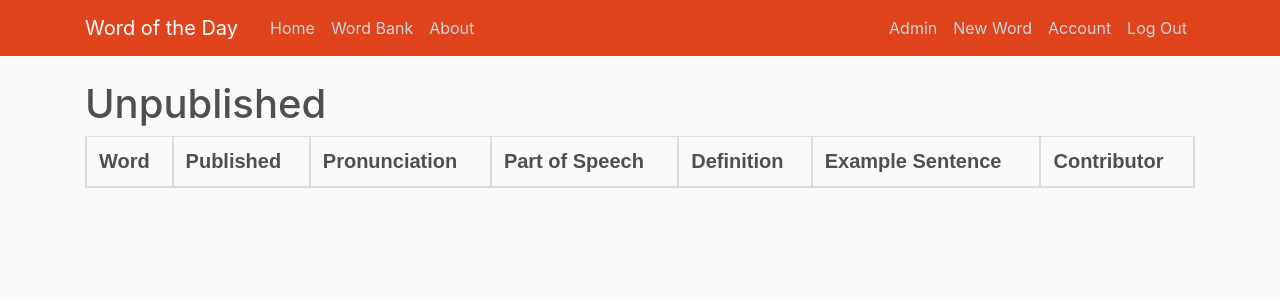
After one commit to BrichfoE/daily_word, a Flask app: page /admin in a window 1280 px wide. The commit adds this page. Shown: the top 300 px of the page. Run offline with Flask 2, Linux system fonts and the light colour scheme; a user stored in the database is signed in; data comes from the database, SQL or seed files in the repository; both versions use the stored data as it was after the commit; lists and menus that the app fills with data are empty; some libraries are stand-ins or nearby versions.

```diff
--- a/wotd/forms.py
+++ b/wotd/forms.py
@@ -72,3 +72,8 @@ class WordForm(FlaskForm):
     ipa = StringField('IPA', validators=[DataRequired()])
     date_published = DateField('Publish Date', validators=[DataRequired()])
     submit = SubmitField('Post')
+
+
+class SearchForm(FlaskForm):
+    search_data = StringField('Search')#, validators=[DataRequired()])
+    submit = SubmitField('Post')
--- a/wotd/routes.py
+++ b/wotd/routes.py
@@ -1,10 +1,11 @@
 import os
 import secrets
+import random
 from datetime import datetime
 from PIL import Image
 from flask import render_template, url_for, flash, redirect, request, abort
 from wotd import app, db, flask_bcrypt
-from wotd.forms import RegistrationForm, LoginForm, UpdateAccountForm, PostForm, WordForm
+from wotd.forms import RegistrationForm, LoginForm, UpdateAccountForm, PostForm, WordForm, SearchForm
 from wotd.models import User, Post, Word
 from flask_login import login_user, current_user, logout_user, login_required
 
@@ -21,16 +22,53 @@ def home():
     return render_template('home.html', word=word)
 
 
-@app.route("/wordbank")
-def wordbank():
-    words = Word.query.all()
-    return render_template('word_bank.html', words=words)
+@app.route("/word_bank", methods=['GET', 'POST'])
+def word_bank():
+    form = SearchForm()
+    if form.validate_on_submit and form.search_data.data is not None:
+        return redirect(url_for('word_bank_search', search_term=form.search_data.data))
+    else:
+        words = Word.query.order_by(Word.date_published.desc()).limit(7)
+        num = str(words.count())
+    return render_template('word_bank.html', words=words, form=form, words_number=num)
 
 
-@app.route("/random")
-def random():
-    words = Word.query.all()
-    return render_template('word_bank.html', words=words)
+@app.route("/word_bank/search/<string:search_term>", methods=['GET', 'POST'])
+def word_bank_search(search_term):
+    form = SearchForm()
+    if form.validate_on_submit and form.search_data.data is not None:
+        return redirect(url_for('word_bank_search', search_term=form.search_data.data))
+    all_words = Word.query.all()
+    words = [x for x in all_words
+                if search_term in x.word
+                or search_term in x.definition
+                or search_term in x.exampleSentence]
+    num = str(len(words))
+    return render_template('word_bank.html', words=words, form=form, words_number=num)
+
+
+@app.route("/word_bank/random")
+def word_bank_random():
+    form = SearchForm()
+    if form.validate_on_submit and form.search_data.data is not None:
+        return redirect(url_for('word_bank_search', search_term=form.search_data.data))
+    else:
+        max = Word.query.count()
+        rand_int = random.randint(1, max + 1)
+        words = Word.query.filter_by(id=rand_int).all()
+        num = '1'
+    return render_template('word_bank.html', words=words, form=form, words_number=num)
+
+
+@app.route("/word_bank/user/<int:user_id>")
+def word_bank_user(user_id):
+    form = SearchForm()
+    if form.validate_on_submit and form.search_data.data is not None:
+        return redirect(url_for('word_bank_search', search_term=form.search_data.data))
+    else:
+        words = Word.query.filter_by(user_id=user_id).all()
+        num = str(len(words))
+    return render_template('word_bank.html', words=words, form=form, words_number=num)
 
 
 @app.route("/about")
@@ -109,22 +147,35 @@ def account():
     return render_template('account.html', title='Account', image_file=image_file, form=form)
 
 
+@app.route("/admin")
+@login_required
+def admin():
+    today = datetime.date(datetime.now())
+    unpublished = Word.query.filter(Word.date_published == today or Word.date_published is None)
+    return render_template('admin.html', title='Admin', unpublished=unpublished)
+
+
 @app.route("/word/new", methods=['GET', 'POST'])
 @login_required
 def new_word():
     form = WordForm()
     if form.validate_on_submit():
-        word = Word(word=form.word.data
-                    , partOfSpeech=form.partOfSpeech.data
-                    , definition=form.definition.data
-                    , exampleSentence=form.exampleSentence.data
-                    , ipa=form.ipa.data
-                    , date_published=form.date_published.data
-                    , contributor=current_user)
-        db.session.add(word)
-        db.session.commit()
-        flash('Word added, you sot.', 'success')
-        return redirect(url_for('home'))
+        # duplicate check
+        dupe = Word.query.filter(Word.word == form.word.data and Word.partOfSpeech == form.partOfSpeech.data).first()
+        if dupe:
+            flash(f'This word was added on {dupe.date_published.strftime("%Y-%m-%d")}, you cretin.', 'fail')
+        else:
+            word = Word(word=form.word.data
+                        , partOfSpeech=form.partOfSpeech.data
+                        , definition=form.definition.data
+                        , exampleSentence=form.exampleSentence.data
+                        , ipa=form.ipa.data
+                        , date_published=form.date_published.data
+                        , contributor=current_user)
+            db.session.add(word)
+            db.session.commit()
+            flash('Word added, you sot.', 'success')
+            return redirect(url_for('home'))
     return render_template('word_upsert.html', title='Add Word', form=form, legend='Add word')
 
 
@@ -142,16 +193,21 @@ def update_word(word_id):
         abort(403)
     form = WordForm()
     if form.validate_on_submit():
-        word.word = form.word.data
-        word.partOfSpeech = form.partOfSpeech.data
-        word.definition = form.definition.data
-        word.exampleSentence = form.exampleSentence.data
-        word.ipa = form.ipa.data
-        word.date_published = form.date_published.data
-        word.contributor = current_user
-        db.session.commit()
-        flash('Word updated, you miscreant.', 'success')
-        return redirect(url_for('word', word_id=word.id))
+        # duplicate check
+        dupe = Word.query.filter(Word.id != word.id, Word.word == form.word.data, Word.partOfSpeech == form.partOfSpeech.data).first()
+        if dupe:
+            flash(f'This word ({dupe.id}) was added on {dupe.date_published.strftime("%Y-%m-%d")}, you cretin.', 'fail')
+        else:
+            word.word = form.word.data
+            word.partOfSpeech = form.partOfSpeech.data
+            word.definition = form.definition.data
+            word.exampleSentence = form.exampleSentence.data
+            word.ipa = form.ipa.data
+            word.date_published = form.date_published.data
+            word.contributor = current_user
+            db.session.commit()
+            flash('Word updated, you miscreant.', 'success')
+            return redirect(url_for('word', word_id=word.id))
     elif request.method == 'GET':
         form.word.data = word.word
         form.partOfSpeech.data = word.partOfSpeech
--- a/wotd/static/main.css
+++ b/wotd/static/main.css
@@ -84,12 +84,27 @@ a.article-title:hover {
   font-size: 2.5rem;
 }
 
-.grid-container {
-  display: grid;
-  grid-gap: 100px 50px;
+.table {
+  font-family: arial, sans-serif;
+  border-collapse: collapse;
+  width: 100%;
 }
 
-.grid-item {
-  grid-row-start:1;
-  grid-row-end:3;
+.td, th {
+  border: 2px solid #dddddd;
+  text-align: left;
+  padding: 8px;
+  word-wrap: break-word;
 }
+
+.tr:nth-child(even) {
+  background-color: #dddddd;
+}
+
+.tbl-col-10 {
+    width: 10%;
+}
+
+.tbl-col-20 {
+    width: 20%;
+}
--- a/wotd/templates/about.html
+++ b/wotd/templates/about.html
@@ -1,4 +1,5 @@
 {% extends "layout.html" %}
 {% block content %}
-    <h1>About Page</h1>
+    <h1>Message from the creator</h1>
+    <p>By popular demand, this totally unique idea that no one has ever implemented before is now publicly available.</p>
 {% endblock content %}
--- /dev/null
+++ b/wotd/templates/admin.html
@@ -0,0 +1,45 @@
+{% extends "layout.html" %}
+{% block content %}
+    <h1>Unpublished</h1>
+    <table class="table">
+        <tr class="tr">
+            <th><h5 class="article-header">Word</h5></th>
+            <th><h5 class="article-header">Published</h5></th>
+            <th><h5 class="article-header">Pronunciation</h5></th>
+            <th><h5 class="article-header">Part of Speech</h5></th>
+            <th><h5 class="article-header">Definition</h5></th>
+            <th><h5 class="article-header">Example Sentence</h5></th>
+            <th><h5 class="article-header">Contributor</h5></th>
+        </tr>
+    {% for word in unpublished %}
+        <tr class="tr">
+            <!--<img class="rounded-circle article-img" src="{{ url_for('static', filename='profile_pics/' + word.contributor.image_file) }}"> -->
+            <th>
+                <b><a class="article-title" href="{{ url_for('word', word_id = word.id) }}">{{ word.word }}</a></b>
+            </th>
+            <th>
+                <small class="text-muted">{{ word.date_published }}</small>
+            </th>
+            <th>
+                {% if word.ipa %}
+                    <p class="article-content">{{ word.ipa }}</p>
+                {% else %}
+                    <p class="article-content"> </p>
+                {% endif %}
+            </th>
+            <th>
+                <p class="article-content">{{ word.partOfSpeech }}</p>
+            </th>
+            <th class="tbl-col-30">
+                <p class="article-content">{{ word.definition }}</p>
+            </th>
+            <th class="tbl-col-30">
+                <p class="article-content">{{ word.exampleSentence }}</p>
+            </th>
+            <th>
+                <a class="mr-2" href="#">{{ word.contributor.username }}</a>
+            </th>
+        </tr>
+    {% endfor %}
+    </table>
+{% endblock content %}
--- a/wotd/templates/layout.html
+++ b/wotd/templates/layout.html
@@ -26,11 +26,14 @@
               <div class="collapse navbar-collapse" id="navbarToggle">
                 <div class="navbar-nav mr-auto">
                   <a class="nav-item nav-link" href="{{ url_for('home') }}">Home</a>
-                  <a class="nav-item nav-link" href="{{ url_for('wordbank') }}">Word Bank</a>
+                  <a class="nav-item nav-link" href="{{ url_for('word_bank') }}">Word Bank</a>
                   <a class="nav-item nav-link" href="{{ url_for('about') }}">About</a>
                 </div>
                 <!-- Navbar Right Side -->
                 <div class="navbar-nav">
+                  {% if current_user.isAdmin and current_user.is_authenticated %}
+                    <a class="nav-item nav-link" href="{{ url_for('admin') }}">Admin</a>
+                  {% endif %}
                   {% if current_user.is_authenticated %}
                   <a class="nav-item nav-link" href="{{ url_for('new_word') }}">New Word</a>
                   <a class="nav-item nav-link" href="{{ url_for('account') }}">Account</a>
@@ -47,7 +50,7 @@
 
     <main role="main" class="container">
       <div class="row">
-        <div class="col-md-8">
+        <div class="col-md-12">
           {% with messages = get_flashed_messages(with_categories=true) %}
             {% if messages %}
               {% for category, message in messages %}
@@ -59,6 +62,7 @@
           {% endwith %}
           {% block content %}{% endblock %}
         </div>
+        <!--
         <div class="col-md-4">
           <div class="content-section">
             <h3>Our Sidebar</h3>
@@ -72,6 +76,7 @@
             </p>
           </div>
         </div>
+        -->
       </div>
     </main>
 
```
Also changed, not shown: wotd/templates/word_bank.html (+77 -27 lines), wotd/site.db.
